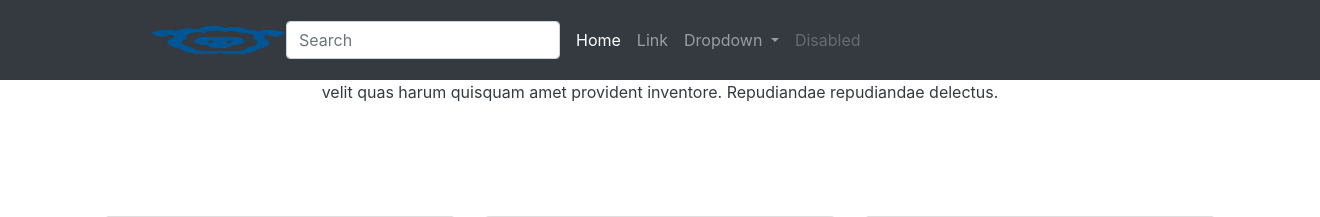
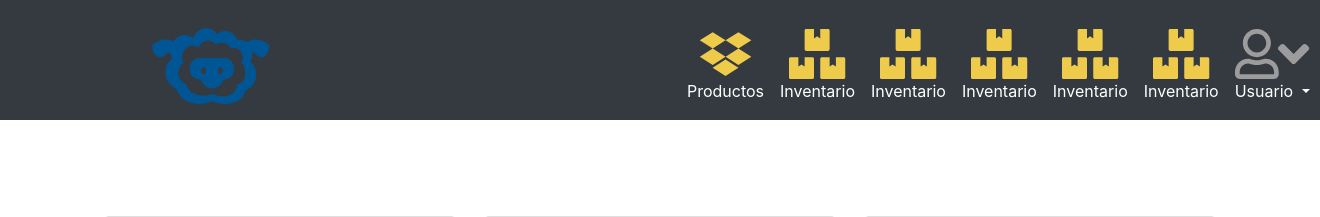
Before and after one commit to bluedevil97/wil, a Laravel app: page /producto in a window 1320 px wide. Shown: the top 217 px of the page. Run offline with Laravel 8, Linux system fonts and the light colour scheme; some libraries are stand-ins or nearby versions; some web fonts are replaced.

Commit message:
menu y iconos

```diff
--- a/public/css/estilos.css
+++ b/public/css/estilos.css
@@ -1,25 +1,19 @@
- .menu{
 
- }
 
  .menu2{
-    left: 0;
+
     position: fixed;
-    right: 0;
-    top: 0;
     z-index: 1;
-    height: 80px;
+    height: 120px;
     width: 100%;
-    display: block;
     padding-top: 20px;
-
 
 }
 
 .logo{
 	width: 136px;
-	height: 30px;
-
+	height: 80px;
+    margin-right:  40%;
 
 }
 
@@ -32,3 +26,23 @@
 .buscar{
 	width: 300px;
 }
+
+
+
+.iconos{
+    color: #efcb4b;
+    font-size: 50px;
+}
+
+.iconos2{
+    color: #9c9c9c;
+    font-size: 50px;
+}
+
+.nav-link{
+    text-align: center;
+}
+.nav-link:hover{
+    background: red;
+    text-align: center;
+}
--- a/resources/views/admin/producto.blade.php
+++ b/resources/views/admin/producto.blade.php
@@ -25,6 +25,7 @@
     <link rel="stylesheet" type="text/css" href="/css/ofrecemos.css">
       <link rel="stylesheet" type="text/css" href="/css/estilos.css">
 
+     <script defer src="https://use.fontawesome.com/releases/v5.7.2/js/all.js" integrity="sha384-0pzryjIRos8mFBWMzSSZApWtPl/5++eIfzYmTgBBmXYdhvxPc+XcFEk+zJwDgWbP" crossorigin="anonymous"></script>
     <title>Web landing - Practica</title>
   </head>
   <body>
@@ -38,31 +39,46 @@
 
               <div class="collapse navbar-collapse" id="navbarSupportedContent">
                 <img src="img/imagenes/logo.png" class="logo">
-                <form class="form-inline my-2 my-lg-0 ">
+                <!--<form class="form-inline my-2 my-lg-0 ">
                   <input class="form-control mr-sm-2 buscar" type="search" placeholder="Search" aria-label="Search">
-                </form>
+                </form>-->
                 <ul class="navbar-nav mr-auto">
 
                   <li class="nav-item active">
-                    <a class="nav-link" href="#">Home <span class="sr-only">(current)</span></a>
+                  <a class="nav-link" href="#"><i class="fab fa-dropbox iconos"></i><br>Productos</a>
                   </li>
-                  <li class="nav-item">
-                    <a class="nav-link" href="#">Link</a>
+
+                  <li class="nav-item active">
+                    <a class="nav-link" href="#"><i class="fas fa-boxes iconos"></i><br>Inventario</a>
                   </li>
-                  <li class="nav-item dropdown">
-                    <a class="nav-link dropdown-toggle" href="#" id="navbarDropdown" role="button" data-toggle="dropdown" aria-haspopup="true" aria-expanded="false">
-                      Dropdown
+
+                  <li class="nav-item active">
+                    <a class="nav-link" href="#"><i class="fas fa-boxes iconos"></i><br>Inventario</a>
+                  </li>
+
+                  <li class="nav-item active">
+                    <a class="nav-link" href="#"><i class="fas fa-boxes iconos"></i><br>Inventario</a>
+                  </li>
+
+                  <li class="nav-item active">
+                    <a class="nav-link" href="#"><i class="fas fa-boxes iconos"></i><br>Inventario</a>
+                  </li>
+                  <li class="nav-item active">
+                    <a class="nav-link" href="#"><i class="fas fa-boxes iconos"></i><br>Inventario</a>
+                  </li>
+
+                  <li class="nav-item dropdown active">
+                    <a class="nav-link dropdown-toggle" href="#" id="navbarDropdown" role="button" data-toggle="dropdown" aria-haspopup="true" aria-expanded="false"><i class="far fa-user iconos2"></i><i class="fas fa-angle-down iconos2"></i><br>
+                      Usuario
                     </a>
-                    <div class="dropdown-menu" aria-labelledby="navbarDropdown">
-                      <a class="dropdown-item" href="#">Action</a>
-                      <a class="dropdown-item" href="#">Another action</a>
-                      <div class="dropdown-divider"></div>
-                      <a class="dropdown-item" href="#">Something else here</a>
-                    </div>
+                      <div class="dropdown-menu" aria-labelledby="navbarDropdown">
+                        <a class="dropdown-item" href="#">Action</a>
+                        <a class="dropdown-item" href="#">Another action</a>
+                       <!-- <div class="dropdown-divider"></div>-->
+                        <a class="dropdown-item" href="#">Something else here</a>
+                      </div>
                   </li>
-                  <li class="nav-item">
-                    <a class="nav-link disabled" href="#" tabindex="-1" aria-disabled="true">Disabled</a>
-                  </li>
+
                 </ul>
 
               </div>
```
Also changed, not shown: public/img/ICONOS/caja.svg (added).
